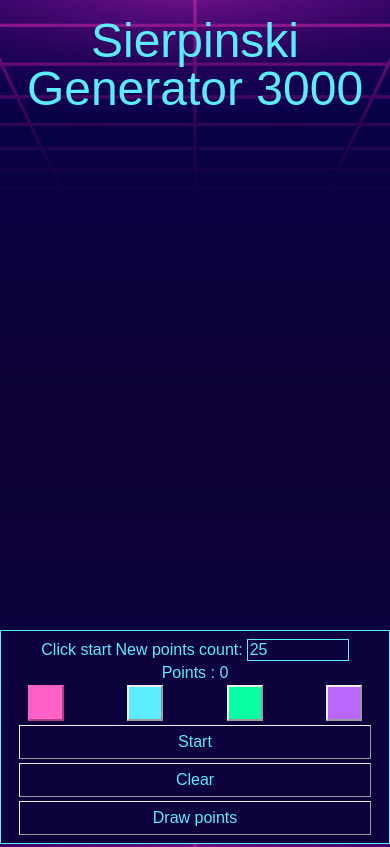
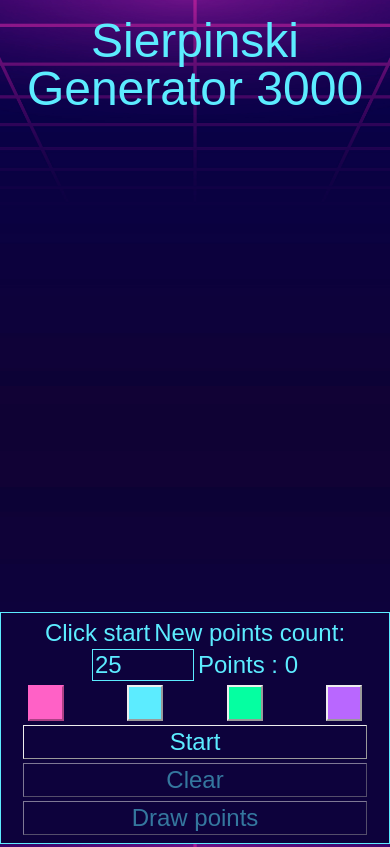
Before and after one commit to andryr7/sierpinski-generator-3000, a React (Vite) app: page / in a window 390 px wide. Built offline with nearby package versions, Linux system fonts and the light colour scheme; a web font is replaced by a local one.

Commit message:
modified responsiveness

```diff
--- a/src/App.jsx
+++ b/src/App.jsx
@@ -1,5 +1,5 @@
 import styled from "styled-components";
-import { useEffect, useState, useRef } from 'react';
+import { useState, useRef } from 'react';
 import SierpinskiBackground from './assets/bggrid.jpg';
 import { device, colors } from './style/stylevars';
 
@@ -61,28 +61,32 @@ const StyledControlPanel = styled.div`
   & input {
     border: inherit;
     width: 6rem;
-    font-size: 1rem;
+    font-size: 2rem;
     background-color: ${colors.darkblue};
     color: inherit;
+    @media ${device.mobile} {
+      font-size: 1.5rem;
+    };
   };
   & h2 {
     color: ${colors.pink};
-    @media ${device.mobile} {
+    @media ${device.tablet} {
       display: none;
     };
   }
   & span.mobile-instructions {
     display: none;
     @media ${device.tablet} {
-    display: block;
+      display: block;
     };
   }
   @media ${device.tablet} {
     font-size: 1.5rem;
     padding: 0.5rem;
+    gap: 0.25rem;
   };
   @media ${device.mobile} {
-    font-size: 1rem;
+    font-size: 1.5rem;
     flex-direction: row;
     padding: 0.5rem;
     flex-wrap: wrap;
@@ -101,8 +105,15 @@ const StyledCPButton = styled.div`
     color: ${colors.pink}
   };
   @media ${device.mobile} {
-    padding: 0.5rem;
+    padding: 0.25rem;
   };
+  &.disabled {
+    opacity: 0.5;
+    &:hover {
+      color: inherit;
+    };
+    cursor: auto;
+  }
 `
 
 const StyledColorPicker = styled.div`
@@ -284,9 +295,9 @@ function App() {
               <StyledColorButton className={pointColor===colors.green?'selected':''} color={colors.green} onClick={()=>{setPointColor(colors.green)}}/>
               <StyledColorButton className={pointColor===colors.purple?'selected':''} color={colors.purple} onClick={()=>{setPointColor(colors.purple)}}/>
             </StyledColorPicker>
-            <StyledCPButton color="green" onClick={()=>{setGeneratorStep(1)}}>Start</StyledCPButton>
-            <StyledCPButton color="red" onClick={clearGenerator}>Clear</StyledCPButton>
-            <StyledCPButton color="blue" onClick={handleDrawPointsClick}>Draw points</StyledCPButton>
+            <StyledCPButton onClick={()=>{setGeneratorStep(1)}}>Start</StyledCPButton>
+            <StyledCPButton className={pointsCount.current <= 2 ? 'disabled':''} onClick={clearGenerator}>Clear</StyledCPButton>
+            <StyledCPButton className={pointsCount.current <= 2 ? 'disabled':''} onClick={handleDrawPointsClick}>Draw points</StyledCPButton>
           </StyledControlPanel>
         <StyledDrawingContainer className={generatorStep === 1 || generatorStep === 2 || generatorStep === 3 ? 'drawing' : ''}>
           <svg
```
